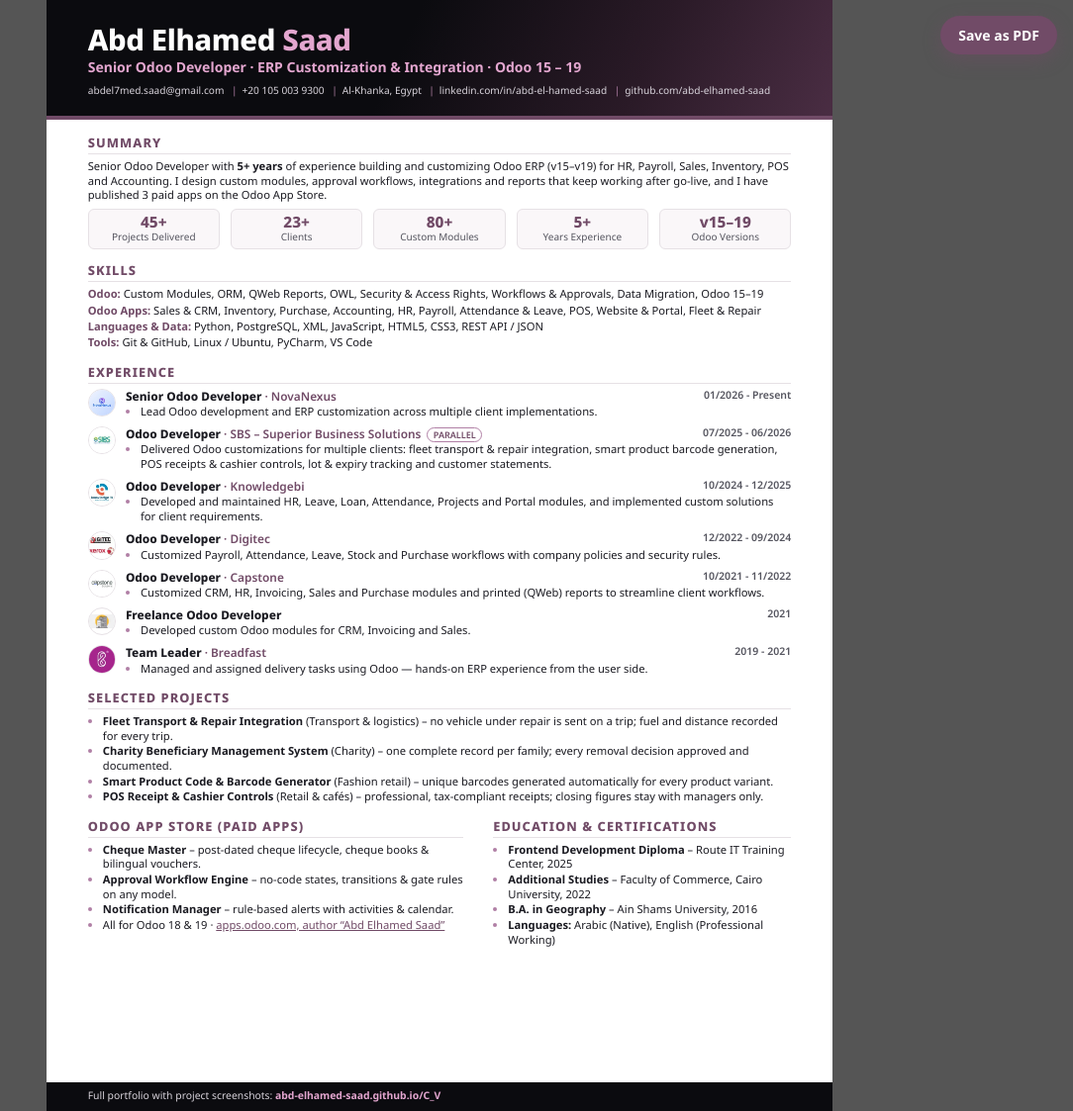
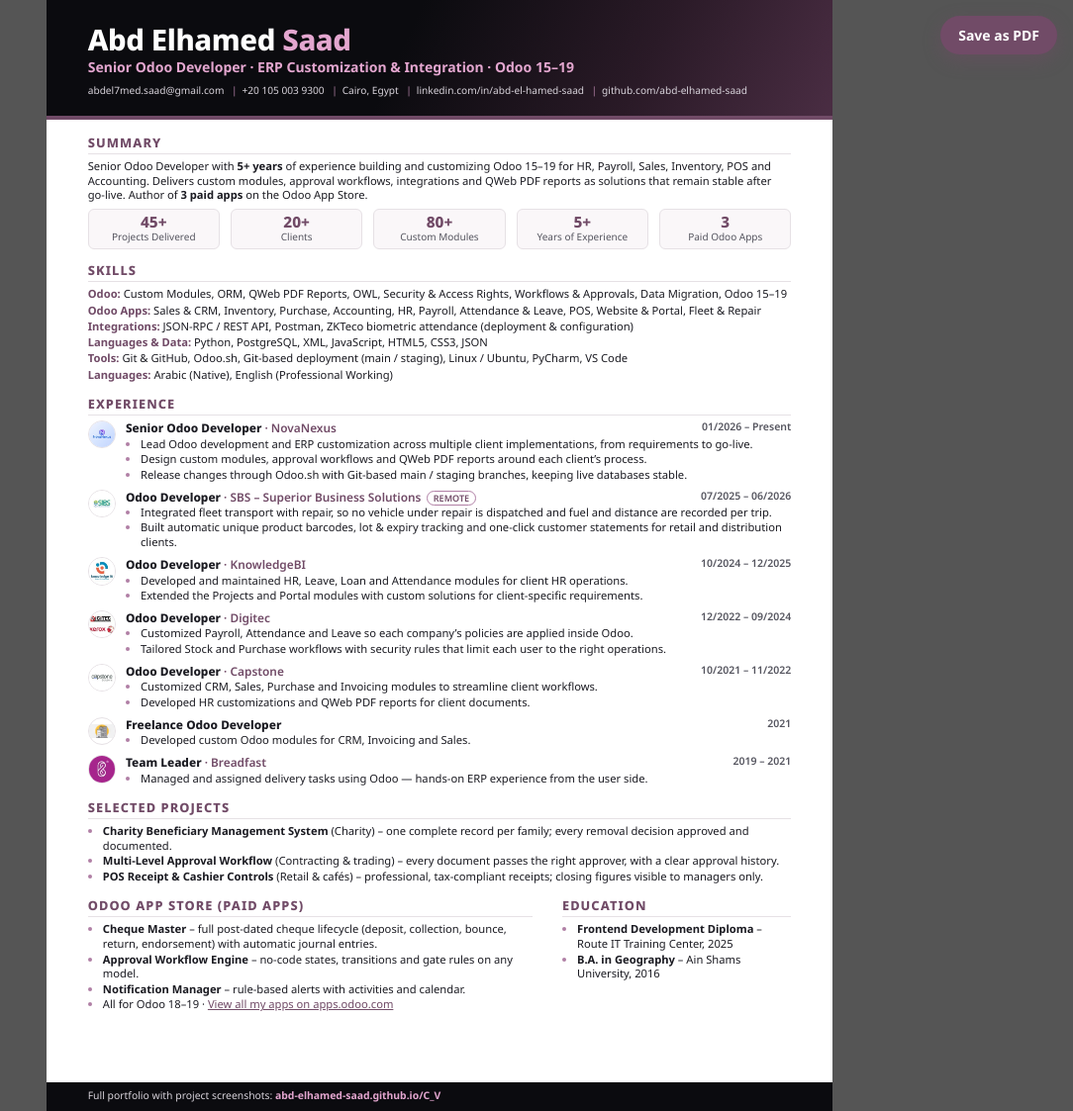
Before and after one commit to abd-elhamed-saad/C_V, a plain HTML site: page cv-paper.html in a window 1280 px wide. Shown: the whole page at 99% size, without its empty margins (196-1280 px from the left). Drawn offline with Linux system fonts and the light colour scheme.

Commit message:
Edit Cv 5

```diff
--- a/css/odoo-dark-theme.css
+++ b/css/odoo-dark-theme.css
@@ -1317,7 +1317,7 @@ a:hover, a:focus {
     border-color: rgba(176, 127, 165, 0.5);
 }
 
-/* small "Parallel" label for jobs that overlapped other jobs (e.g. SBS) */
+/* small "Remote" label next to a job period (e.g. SBS) */
 .news-content .employment-tag {
     display: inline-block;
     margin-left: 6px;
--- a/cv-paper.html
+++ b/cv-paper.html
@@ -318,11 +318,11 @@
     <!-- ===== HEADER ===== -->
     <header class="cv-header">
         <h1>Abd Elhamed <span>Saad</span></h1>
-        <p class="cv-title">Senior Odoo Developer &middot; ERP Customization &amp; Integration &middot; Odoo 15 &ndash; 19</p>
+        <p class="cv-title">Senior Odoo Developer &middot; ERP Customization &amp; Integration &middot; Odoo 15&ndash;19</p>
         <p class="cv-contact">
             <span><a href="mailto:abdel7med.saad@gmail.com">abdel7med.saad@gmail.com</a></span>
             <span><a href="tel:+201050039300">+20 105 003 9300</a></span>
-            <span>Al-Khanka, Egypt</span>
+            <span>Cairo, Egypt</span>
             <span><a href="https://www.linkedin.com/in/abd-el-hamed-saad/">linkedin.com/in/abd-el-hamed-saad</a></span>
             <span><a href="https://github.com/abd-elhamed-saad">github.com/abd-elhamed-saad</a></span>
         </p>
@@ -334,29 +334,33 @@
         <section class="cv-section">
             <h2>Summary</h2>
             <p>
-                Senior Odoo Developer with <strong>5+ years</strong> of experience building and customizing Odoo ERP
-                (v15&ndash;v19) for HR, Payroll, Sales, Inventory, POS and Accounting. I design custom modules,
-                approval workflows, integrations and reports that keep working after go-live, and I have published
-                3 paid apps on the Odoo App Store.
+                Senior Odoo Developer with <strong>5+ years</strong> of experience building and customizing Odoo
+                15&ndash;19 for HR, Payroll, Sales, Inventory, POS and Accounting. Delivers custom modules, approval
+                workflows, integrations and QWeb PDF reports as solutions that remain stable after go-live. Author of
+                <strong>3 paid apps</strong> on the Odoo App Store.
             </p>
             <div class="cv-numbers">
                 <div><b>45+</b><small>Projects Delivered</small></div>
-                <div><b>23+</b><small>Clients</small></div>
+                <div><b>20+</b><small>Clients</small></div>
                 <div><b>80+</b><small>Custom Modules</small></div>
-                <div><b>5+</b><small>Years Experience</small></div>
-                <div><b>v15&ndash;19</b><small>Odoo Versions</small></div>
+                <div><b>5+</b><small>Years of Experience</small></div>
+                <div><b>3</b><small>Paid Odoo Apps</small></div>
             </div>
         </section>
 
         <!-- ===== SKILLS ===== -->
         <section class="cv-section cv-skills">
             <h2>Skills</h2>
-            <p><strong>Odoo:</strong> Custom Modules, ORM, QWeb Reports, OWL, Security &amp; Access Rights, Workflows &amp;
-                Approvals, Data Migration, Odoo 15&ndash;19</p>
+            <p><strong>Odoo:</strong> Custom Modules, ORM, QWeb PDF Reports, OWL, Security &amp; Access Rights, Workflows
+                &amp; Approvals, Data Migration, Odoo 15&ndash;19</p>
             <p><strong>Odoo Apps:</strong> Sales &amp; CRM, Inventory, Purchase, Accounting, HR, Payroll, Attendance &amp;
                 Leave, POS, Website &amp; Portal, Fleet &amp; Repair</p>
-            <p><strong>Languages &amp; Data:</strong> Python, PostgreSQL, XML, JavaScript, HTML5, CSS3, REST API / JSON</p>
-            <p><strong>Tools:</strong> Git &amp; GitHub, Linux / Ubuntu, PyCharm, VS Code</p>
+            <p><strong>Integrations:</strong> JSON-RPC / REST API, Postman, ZKTeco biometric attendance (deployment
+                &amp; configuration)</p>
+            <p><strong>Languages &amp; Data:</strong> Python, PostgreSQL, XML, JavaScript, HTML5, CSS3, JSON</p>
+            <p><strong>Tools:</strong> Git &amp; GitHub, Odoo.sh, Git-based deployment (main / staging), Linux / Ubuntu,
+                PyCharm, VS Code</p>
+            <p><strong>Languages:</strong> Arabic (Native), English (Professional Working)</p>
         </section>
 
         <!-- ===== EXPERIENCE (newest first) ===== -->
@@ -368,10 +372,15 @@
                 <div class="cv-job-main">
                     <div class="cv-job-head">
                         <h3>Senior Odoo Developer <span>&middot; NovaNexus</span></h3>
-                        <span class="cv-date">01/2026 - Present</span>
+                        <span class="cv-date">01/2026 &ndash; Present</span>
                     </div>
                     <ul>
-                        <li>Lead Odoo development and ERP customization across multiple client implementations.</li>
+                        <li>Lead Odoo development and ERP customization across multiple client implementations, from
+                            requirements to go-live.</li>
+                        <li>Design custom modules, approval workflows and QWeb PDF reports around each client&rsquo;s
+                            process.</li>
+                        <li>Release changes through Odoo.sh with Git-based main / staging branches, keeping live
+                            databases stable.</li>
                     </ul>
                 </div>
             </div>
@@ -381,13 +390,14 @@
                 <div class="cv-job-main">
                     <div class="cv-job-head">
                         <h3>Odoo Developer <span>&middot; SBS &ndash; Superior Business Solutions</span><span
-                                class="cv-tag">Parallel</span></h3>
-                        <span class="cv-date">07/2025 - 06/2026</span>
+                                class="cv-tag">Remote</span></h3>
+                        <span class="cv-date">07/2025 &ndash; 06/2026</span>
                     </div>
                     <ul>
-                        <li>Delivered Odoo customizations for multiple clients: fleet transport &amp; repair integration,
-                            smart product barcode generation, POS receipts &amp; cashier controls, lot &amp; expiry
-                            tracking and customer statements.</li>
+                        <li>Integrated fleet transport with repair, so no vehicle under repair is dispatched and fuel and
+                            distance are recorded per trip.</li>
+                        <li>Built automatic unique product barcodes, lot &amp; expiry tracking and one-click customer
+                            statements for retail and distribution clients.</li>
                     </ul>
                 </div>
             </div>
@@ -396,12 +406,13 @@
                 <img src="img/company/knowledgebi_logo.jpg" alt="">
                 <div class="cv-job-main">
                     <div class="cv-job-head">
-                        <h3>Odoo Developer <span>&middot; Knowledgebi</span></h3>
-                        <span class="cv-date">10/2024 - 12/2025</span>
+                        <h3>Odoo Developer <span>&middot; KnowledgeBI</span></h3>
+                        <span class="cv-date">10/2024 &ndash; 12/2025</span>
                     </div>
                     <ul>
-                        <li>Developed and maintained HR, Leave, Loan, Attendance, Projects and Portal modules, and
-                            implemented custom solutions for client requirements.</li>
+                        <li>Developed and maintained HR, Leave, Loan and Attendance modules for client HR operations.</li>
+                        <li>Extended the Projects and Portal modules with custom solutions for client-specific
+                            requirements.</li>
                     </ul>
                 </div>
             </div>
@@ -411,11 +422,13 @@
                 <div class="cv-job-main">
                     <div class="cv-job-head">
                         <h3>Odoo Developer <span>&middot; Digitec</span></h3>
-                        <span class="cv-date">12/2022 - 09/2024</span>
+                        <span class="cv-date">12/2022 &ndash; 09/2024</span>
                     </div>
                     <ul>
-                        <li>Customized Payroll, Attendance, Leave, Stock and Purchase workflows with company policies and
-                            security rules.</li>
+                        <li>Customized Payroll, Attendance and Leave so each company&rsquo;s policies are applied inside
+                            Odoo.</li>
+                        <li>Tailored Stock and Purchase workflows with security rules that limit each user to the right
+                            operations.</li>
                     </ul>
                 </div>
             </div>
@@ -425,11 +438,11 @@
                 <div class="cv-job-main">
                     <div class="cv-job-head">
                         <h3>Odoo Developer <span>&middot; Capstone</span></h3>
-                        <span class="cv-date">10/2021 - 11/2022</span>
+                        <span class="cv-date">10/2021 &ndash; 11/2022</span>
                     </div>
                     <ul>
-                        <li>Customized CRM, HR, Invoicing, Sales and Purchase modules and printed (QWeb) reports to
-                            streamline client workflows.</li>
+                        <li>Customized CRM, Sales, Purchase and Invoicing modules to streamline client workflows.</li>
+                        <li>Developed HR customizations and QWeb PDF reports for client documents.</li>
                     </ul>
                 </div>
             </div>
@@ -452,7 +465,7 @@
                 <div class="cv-job-main">
                     <div class="cv-job-head">
                         <h3>Team Leader <span>&middot; Breadfast</span></h3>
-                        <span class="cv-date">2019 - 2021</span>
+                        <span class="cv-date">2019 &ndash; 2021</span>
                     </div>
                     <ul>
                         <li>Managed and assigned delivery tasks using Odoo &mdash; hands-on ERP experience from the
@@ -466,41 +479,38 @@
         <section class="cv-section">
             <h2>Selected Projects</h2>
             <ul>
-                <li><strong>Fleet Transport &amp; Repair Integration</strong> (Transport &amp; logistics) &ndash; no
-                    vehicle under repair is sent on a trip; fuel and distance recorded for every trip.</li>
                 <li><strong>Charity Beneficiary Management System</strong> (Charity) &ndash; one complete record per
                     family; every removal decision approved and documented.</li>
-                <li><strong>Smart Product Code &amp; Barcode Generator</strong> (Fashion retail) &ndash; unique barcodes
-                    generated automatically for every product variant.</li>
+                <li><strong>Multi-Level Approval Workflow</strong> (Contracting &amp; trading) &ndash; every document
+                    passes the right approver, with a clear approval history.</li>
                 <li><strong>POS Receipt &amp; Cashier Controls</strong> (Retail &amp; caf&eacute;s) &ndash; professional,
-                    tax-compliant receipts; closing figures stay with managers only.</li>
+                    tax-compliant receipts; closing figures visible to managers only.</li>
             </ul>
         </section>
 
-        <!-- ===== PUBLISHED APPS + EDUCATION / LANGUAGES ===== -->
+        <!-- ===== PUBLISHED APPS + EDUCATION ===== -->
         <div class="cv-split">
             <section class="cv-section">
                 <h2>Odoo App Store (Paid Apps)</h2>
                 <ul>
                     <li><a href="https://apps.odoo.com/apps/modules/19.0/cheque_master"><strong>Cheque Master</strong></a>
-                        &ndash; post-dated cheque lifecycle, cheque books &amp; bilingual vouchers.</li>
+                        &ndash; full post-dated cheque lifecycle (deposit, collection, bounce, return, endorsement)
+                        with automatic journal entries.</li>
                     <li><a href="https://apps.odoo.com/apps/modules/19.0/dynamic_state_approval"><strong>Approval Workflow
-                        Engine</strong></a> &ndash; no-code states, transitions &amp; gate rules on any model.</li>
+                        Engine</strong></a> &ndash; no-code states, transitions and gate rules on any model.</li>
                     <li><a href="https://apps.odoo.com/apps/modules/19.0/notification_manager"><strong>Notification
-                        Manager</strong></a> &ndash; rule-based alerts with activities &amp; calendar.</li>
-                    <li>All for Odoo 18 &amp; 19 &middot; <a class="cv-link"
-                        href="https://apps.odoo.com/apps/modules/browse?author=Abd%20Elhamed%20Saad">apps.odoo.com,
-                        author &ldquo;Abd Elhamed Saad&rdquo;</a></li>
+                        Manager</strong></a> &ndash; rule-based alerts with activities and calendar.</li>
+                    <li>All for Odoo 18&ndash;19 &middot; <a class="cv-link"
+                        href="https://apps.odoo.com/apps/modules/browse?author=Abd%20Elhamed%20Saad">View all my apps on
+                        apps.odoo.com</a></li>
                 </ul>
             </section>
 
             <section class="cv-section">
-                <h2>Education &amp; Certifications</h2>
+                <h2>Education</h2>
                 <ul>
                     <li><strong>Frontend Development Diploma</strong> &ndash; Route IT Training Center, 2025</li>
-                    <li><strong>Additional Studies</strong> &ndash; Faculty of Commerce, Cairo University, 2022</li>
                     <li><strong>B.A. in Geography</strong> &ndash; Ain Shams University, 2016</li>
-                    <li><strong>Languages:</strong> Arabic (Native), English (Professional Working)</li>
                 </ul>
             </section>
         </div>
```
Also changed, not shown: index.html (+40 -33 lines), 1 other file.
